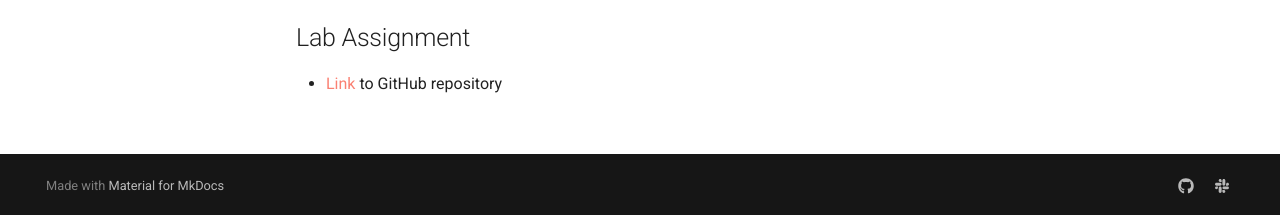
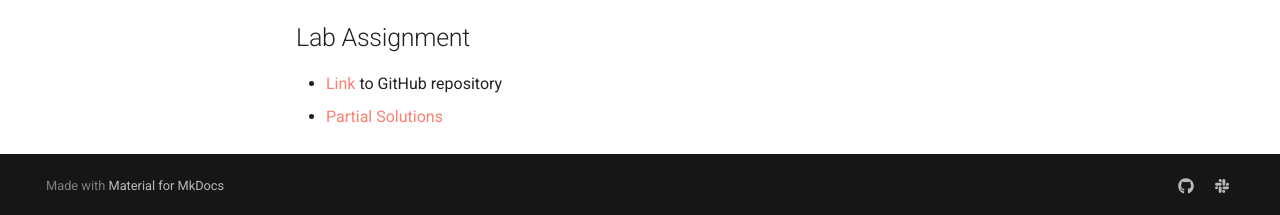
Before and after one commit to tisem-digital-marketing/2022-smwa, an MkDocs documentation site: the page built from docs/classes/week_06.md, in a window 1280 px wide and 1302 px high. Shown: the part 1084-1299 px from the top of the window. Built offline with MkDocs 1.6.1 and Material for MkDocs 9.7.7, drawn with Linux system fonts in a browser that asks for light colours.

Commit message:
solutions for lab 6

```diff
--- a/docs/classes/week_06.md
+++ b/docs/classes/week_06.md
@@ -35,7 +35,7 @@ This book is a "go-to" for text analytics:
 ## Lab Assignment
 
 * [Link][lab-06] to GitHub repository
-<!-- * [Partial Solutions][lab-06-s] -->
+* [Partial Solutions][lab-06-s]
 
 [tellis]: https://journals.sagepub.com/doi/10.1177/0022242919841034
 [borah]: https://journals.sagepub.com/doi/full/10.1177/0022242919899383
```
